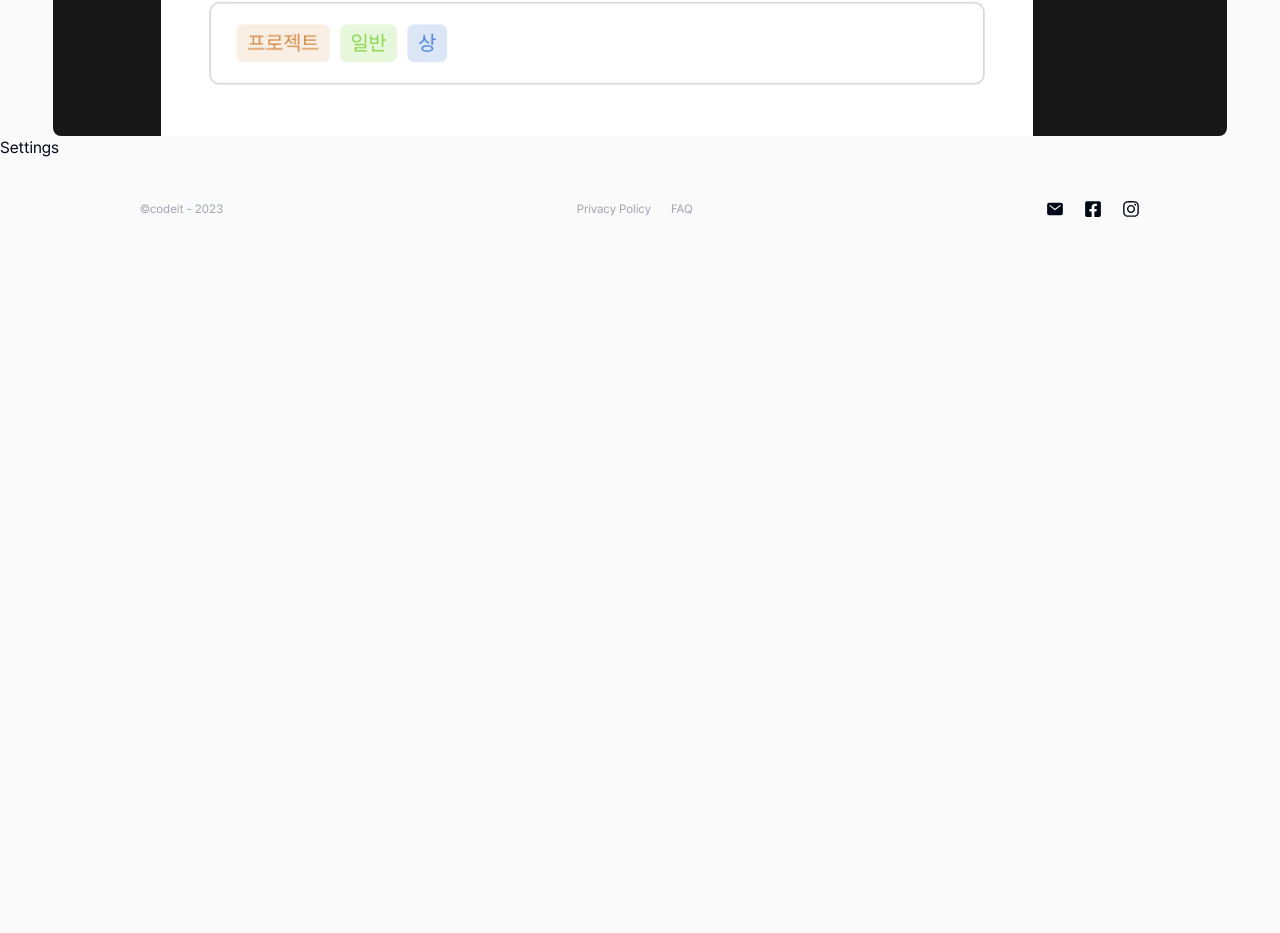
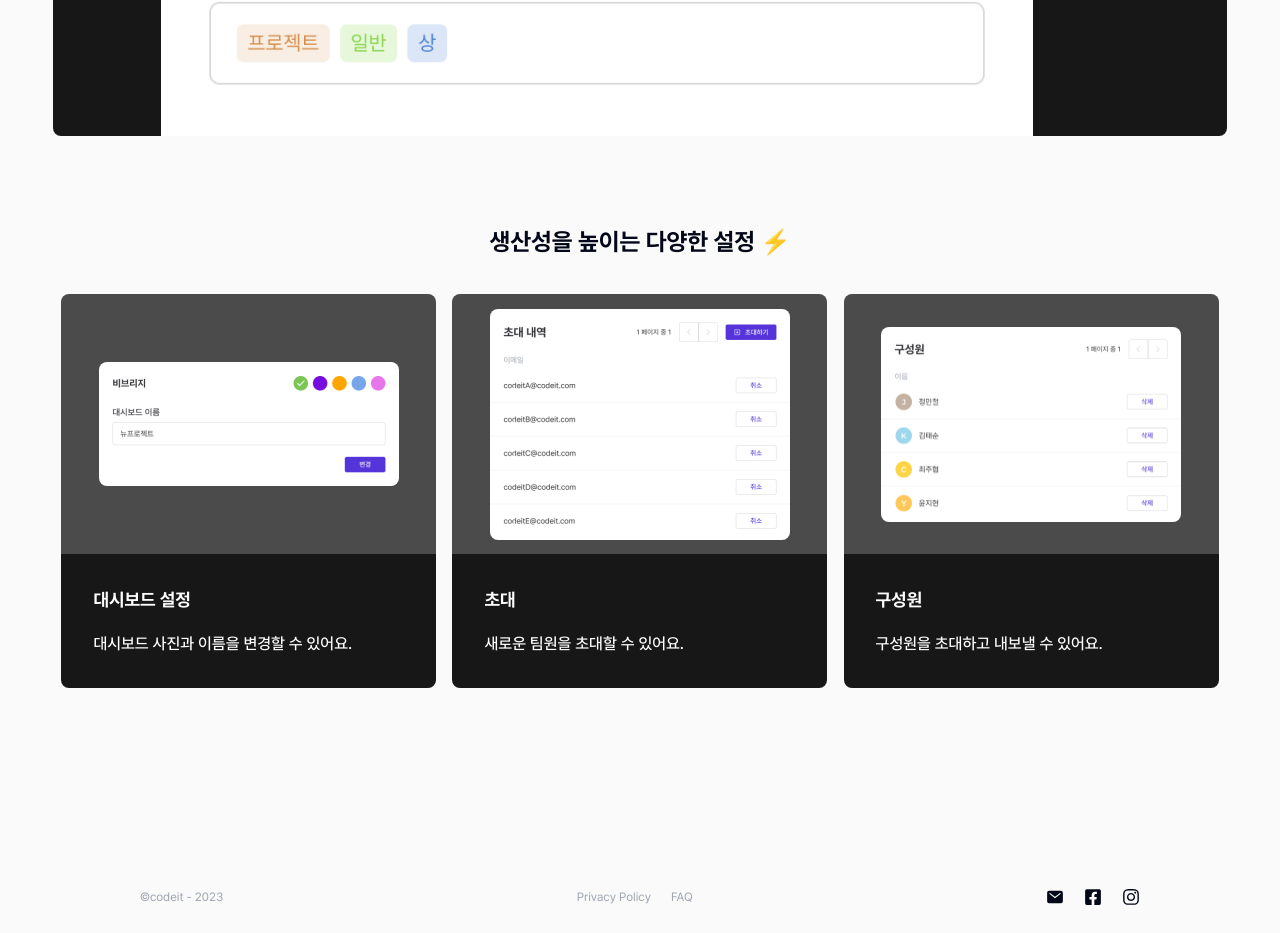
Before and after one commit to ynmkim/taskify, a Next.js app: page / in a window 1280 px wide. Shown: the part 3420-4353 px from the top of the page. Before the commit the page ends 3678 px from the top, so only its background shows below. Built offline with nearby package versions, Linux system fonts and the light colour scheme.

Commit message:
feat: 랜딩 페이지 Setting Section 완성

```diff
--- /dev/null
+++ b/src/components/home/SettingBox.tsx
@@ -0,0 +1,16 @@
+import Image from 'next/image';
+import { SettingBoxProps } from '../../../type';
+
+export default function SettingBox({ src, width, height, title, description }: SettingBoxProps) {
+  return (
+    <div className="w-full md:w-[375px] lg:max-w-[32%] mx-auto">
+      <div className="bg-black-4B4B4B px-9 h-[260px] rounded-t-lg flex justify-center items-center">
+        <Image className="rounded-lg" src={src} width={width} height={height} alt="feature" />
+      </div>
+      <div className="bg-black-171717 p-8 py-7 md:py-8 text-white rounded-b-lg">
+        <div className="text-lg font-bold mb-[18px]">{title}</div>
+        <div className="text-base font-medium whitespace-nowrap">{description}</div>
+      </div>
+    </div>
+  );
+}
--- a/src/components/home/Settings.tsx
+++ b/src/components/home/Settings.tsx
@@ -1,3 +1,46 @@
+import SettingBox from './SettingBox';
+
 export default function Settings() {
-  return <div>Settings</div>;
+  const settings = [
+    {
+      src: '/feature3.jpg',
+      width: 300,
+      height: 123.87,
+      title: '대시보드 설정',
+      description: '대시보드 사진과 이름을 변경할 수 있어요.',
+    },
+    {
+      src: '/feature4.jpg',
+      width: 300,
+      height: 230.81,
+      title: '초대',
+      description: '새로운 팀원을 초대할 수 있어요.',
+    },
+    {
+      src: '/feature5.jpg',
+      width: 300,
+      height: 195.48,
+      title: '구성원',
+      description: '구성원을 초대하고 내보낼 수 있어요.',
+    },
+  ];
+  return (
+    <div className="relative mt-[90px] mb-[120px] md:mb-40 w-11/12 max-w-[480px] md:max-w-[664px] lg:max-w-[1200px] mx-auto">
+      <div className="text-center text-xl mb-[42px] md:mb-9 md:text-2xl font-bold">생산성을 높이는 다양한 설정 ⚡</div>
+      <div className="flex flex-col gap-y-10 lg:flex-row lg:items-center lg:justify-between">
+        {settings.map((setting, idx) => {
+          return (
+            <SettingBox
+              key={idx}
+              src={setting.src}
+              width={setting.width}
+              height={setting.height}
+              title={setting.title}
+              description={setting.description}
+            />
+          );
+        })}
+      </div>
+    </div>
+  );
 }
```
Also changed, not shown: type.ts (+10 -0 lines).
